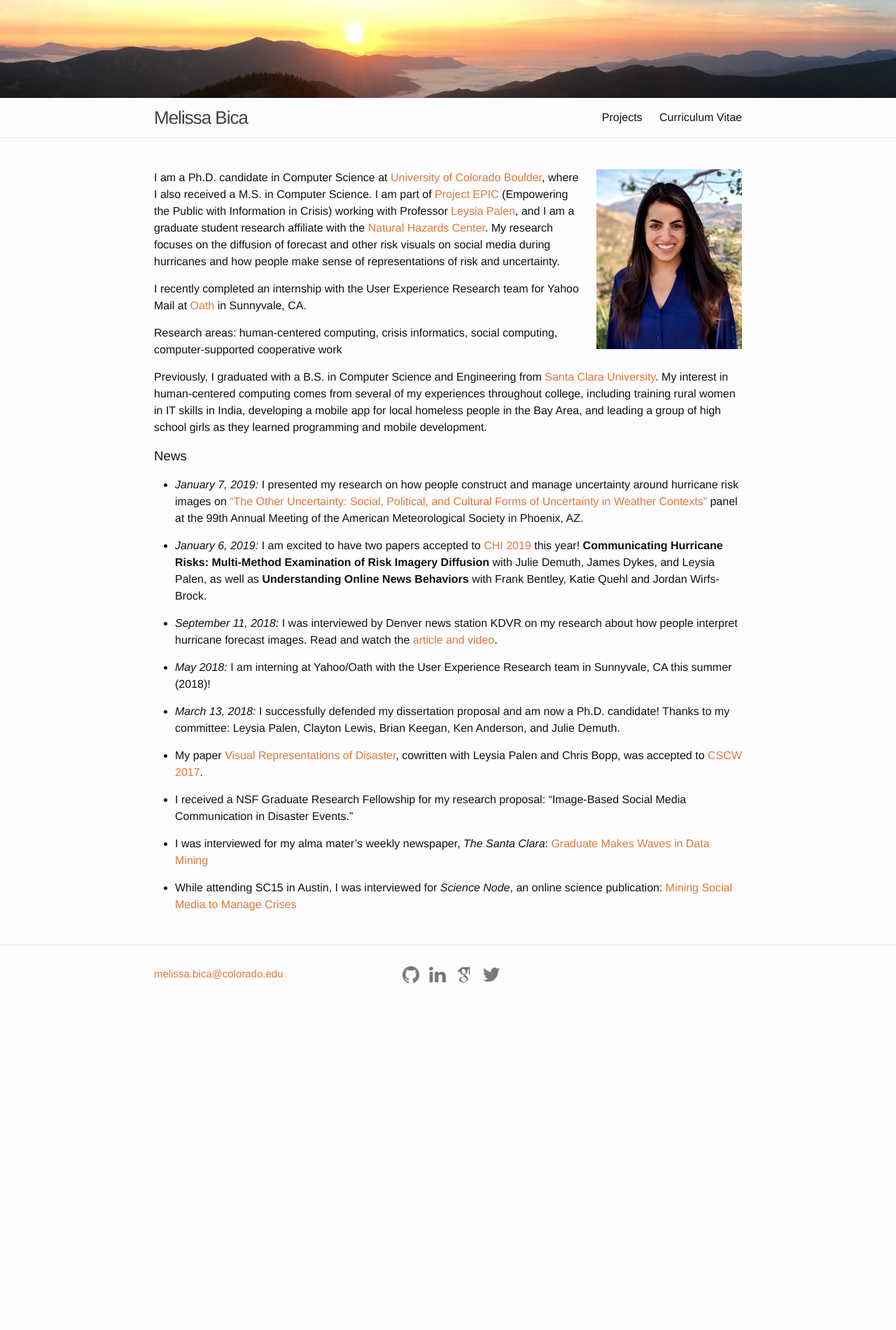
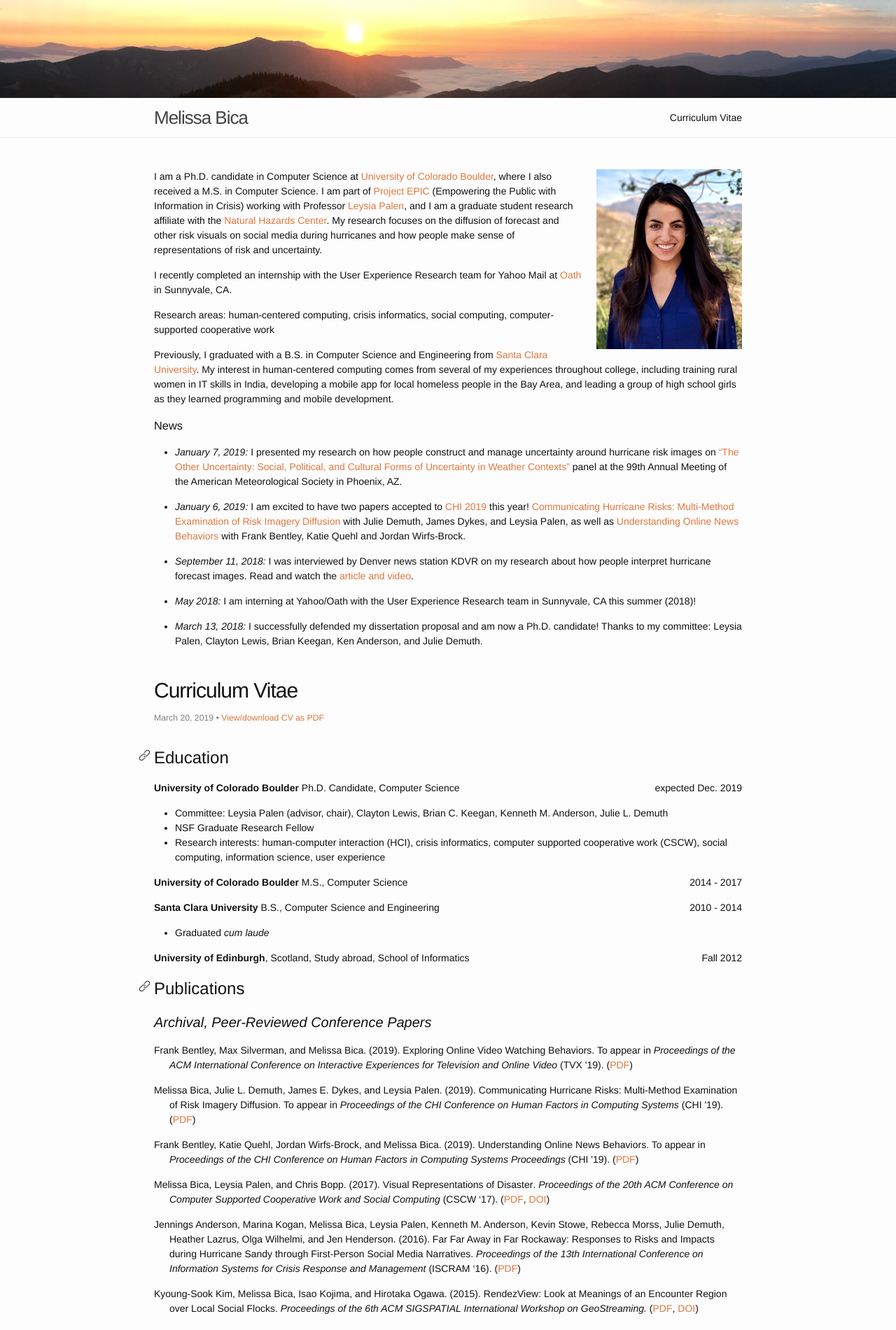
Before and after one commit to melissabica/melissabica.github.io, a Jekyll site: the page built from index.md, in a window 1280 px wide. Shown: the top 1901 px of the page at 70% size. Built offline with Jekyll 4.4.1, drawn with Linux system fonts in a browser that asks for light colours; nearby versions of some CDN libraries; comment, search, counter and statistics services are not loaded; before the commit the page ends 1465 px from its top, so only the background shows below that; some of the changed text lies outside the part shown.

Commit message:
changed to one page website with cv as post

```diff
--- a/_includes/header.html
+++ b/_includes/header.html
@@ -15,9 +15,14 @@
       </a>
 
       <div class="trigger">
-        {% for page in site.pages %}
+<!--         {% for page in site.pages %}
           {% if page.title %}
           <a class="page-link" href="{{ page.url | prepend: site.baseurl }}">{{ page.title }}</a>
+          {% endif %}
+        {% endfor %} -->
+        {% for post in site.posts %}
+          {% if post.anchor %}
+          <a class="page-link" href="#{{ post.anchor }}">{{post.title}}</a>
           {% endif %}
         {% endfor %}
       </div>
--- a/_sass/_layout.scss
+++ b/_sass/_layout.scss
@@ -213,11 +213,12 @@
  * Posts
  */
 .post-header {
+    padding-top: 30px;
     margin-bottom: $spacing-unit;
 }
 
 .post-title {
-    font-size: 42px;
+    font-size: 30px;
     letter-spacing: -1px;
     line-height: 1;
 
@@ -230,7 +231,7 @@
     margin-bottom: $spacing-unit;
 
     h2 {
-        font-size: 32px;
+        font-size: 24px;
 
         @include media-query($on-laptop) {
             font-size: 28px;
@@ -238,7 +239,8 @@
     }
 
     h3 {
-        font-size: 26px;
+        font-size: 20px;
+        font-style: italic;
 
         @include media-query($on-laptop) {
             font-size: 22px;
--- a/css/main.scss
+++ b/css/main.scss
@@ -7,7 +7,7 @@
 
 // Our variables
 $base-font-family: Helvetica, Arial, sans-serif;
-$base-font-size:   16px;
+$base-font-size:   14px;
 $small-font-size:  $base-font-size * 0.875;
 $base-line-height: 1.5;
 
--- a/index.md
+++ b/index.md
@@ -22,7 +22,7 @@ Previously, I graduated with a B.S. in Computer Science and Engineering from <a
 
 * *January 7, 2019:* I presented my research on how people construct and manage uncertainty around hurricane risk images on <a target="_blank" href="https://annual.ametsoc.org/index.cfm/2019/programs/conferences-and-symposia/14th-symposium-on-societal-applications-policy-research-and-practice/the-other-uncertainty/">"The Other Uncertainty: Social, Political, and Cultural Forms of Uncertainty in Weather Contexts"</a> panel at the 99th Annual Meeting of the American Meteorological Society in Phoenix, AZ.
 
-* *January 6, 2019:* I am excited to have two papers accepted to <a target="_blank" href="http://chi2019.acm.org/">CHI 2019</a> this year! **Communicating Hurricane Risks: Multi-Method Examination of Risk Imagery Diffusion** with Julie Demuth, James Dykes, and Leysia Palen, as well as **Understanding Online News Behaviors** with Frank Bentley, Katie Quehl and Jordan Wirfs-Brock.
+* *January 6, 2019:* I am excited to have two papers accepted to <a target="_blank" href="http://chi2019.acm.org/">CHI 2019</a> this year! <a href="/assets/files/CHI2019-FINAL_paper315.pdf" target="_blank" class="bolder">Communicating Hurricane Risks: Multi-Method Examination of Risk Imagery Diffusion</a> with Julie Demuth, James Dykes, and Leysia Palen, as well as <a href="/assets/files/CHI2019-UnderstandingOnlineNewsBehaviors.pdf" target="_blank" class="bolder">Understanding Online News Behaviors</a> with Frank Bentley, Katie Quehl and Jordan Wirfs-Brock.
 
 * *September 11, 2018:* I was interviewed by Denver news station KDVR on my research about how people interpret hurricane forecast images. Read and watch the <a target="_blank" href="https://kdvr.com/2018/09/11/twitter-could-be-confusing-people-who-need-crucial-hurricane-information/">article and video</a>.
 
@@ -30,7 +30,7 @@ Previously, I graduated with a B.S. in Computer Science and Engineering from <a
 
 * *March 13, 2018:* I successfully defended my dissertation proposal and am now a Ph.D. candidate! Thanks to my committee: Leysia Palen, Clayton Lewis, Brian Keegan, Ken Anderson, and Julie Demuth.
 
-* My paper <a target="_blank" href="
+<!-- * My paper <a target="_blank" href="
 http://dl.acm.org/authorize?N21352">Visual Representations of Disaster</a>, cowritten with Leysia Palen and Chris Bopp, was accepted to <a target="_blank" href="
 https://cscw.acm.org/2017/">CSCW 2017</a>.
 
@@ -40,4 +40,10 @@ https://cscw.acm.org/2017/">CSCW 2017</a>.
 http://thesantaclara.org/graduate-makes-waves-in-data-mining/">Graduate Makes Waves in Data Mining</a>
 
 * While attending SC15 in Austin, I was interviewed for *Science Node*, an online science publication: <a target="_blank" href="
-https://sciencenode.org/feature/mining-social-media-to-manage-crises.php">Mining Social Media to Manage Crises</a>
+https://sciencenode.org/feature/mining-social-media-to-manage-crises.php">Mining Social Media to Manage Crises</a> -->
+
+{% for post in site.posts %}
+	{% if post.anchor %}
+	    {{ post }}
+	{% endif %}
+{% endfor %}
```
Also changed, not shown: _layouts/post.html (+3 -5 lines), _posts/2019-04-09-cv.md (added, +205 -0 lines).
